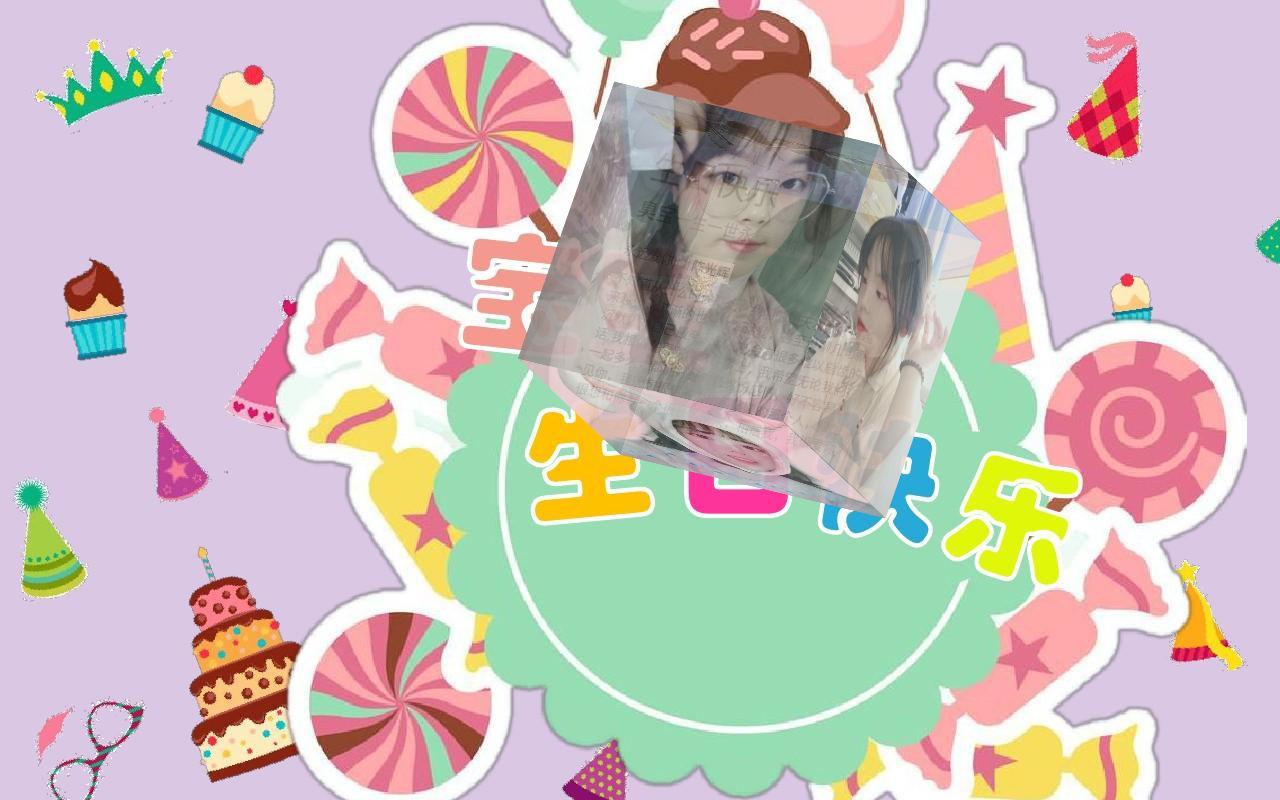
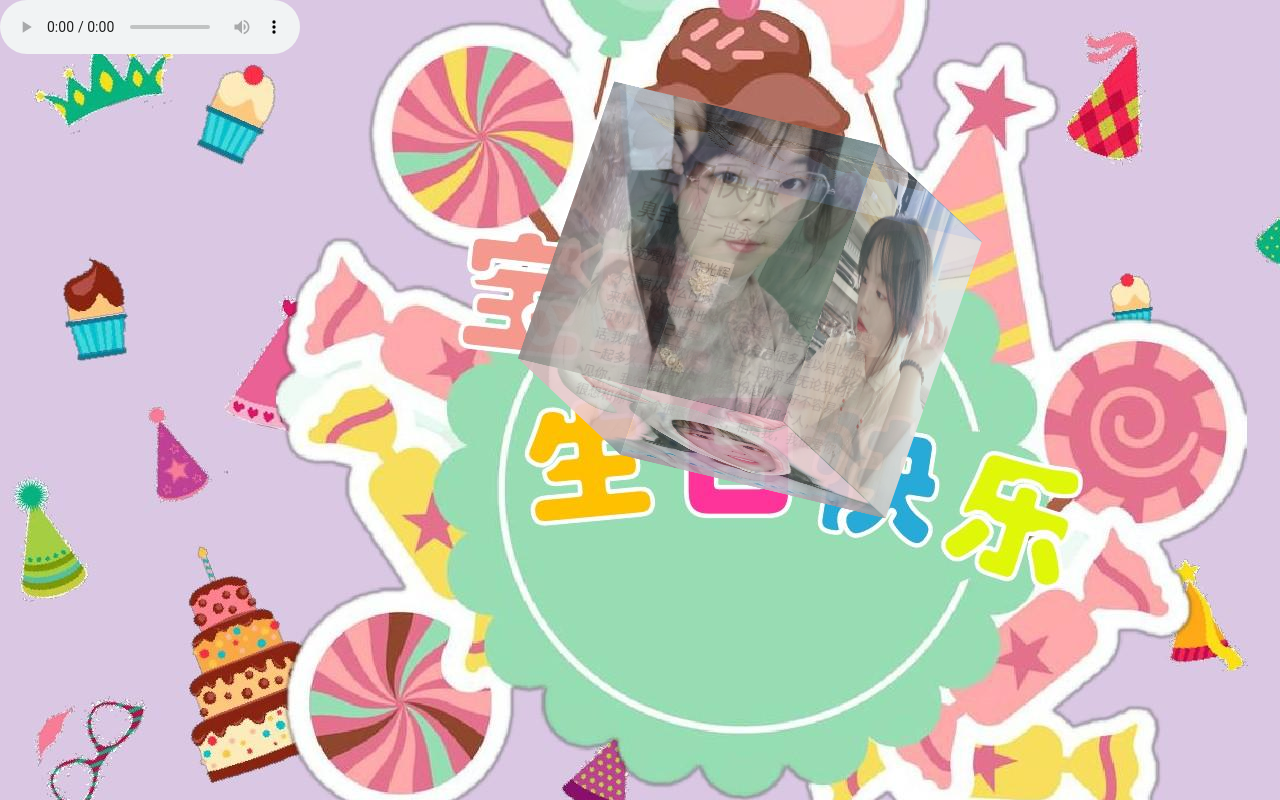
Before and after one commit to Javaxiaochen/babyhappybirthday, a plain HTML site: page index.html in a window 1280 px wide. Drawn offline with Linux system fonts and the light colour scheme.

Commit message:
Update index.html

```diff
--- a/index.html
+++ b/index.html
@@ -106,7 +106,7 @@
 			transform: translateX(300px) rotateY(-90deg);
 		}
 
-		.container.box:hover .shang {
+		box:hover .shang {
 			width: 350px;
 			height: 350px;
 			transform: translateY(300px) rotateX(-90deg);
@@ -142,15 +142,15 @@
 
 
 
-					<div class="container">
+
 						<div class="mus">
-							<audio src="img/1.mp3" controls="controls" autoplay="autoplay" loop="loop" hidden="hidden">
+							<audio src="img/1.mp3" controls="controls" autoplay="autoplay" loop="loop">
 								当前浏览器不支持audio
 							</audio>
 						</div>
 
 
-					</div>
+
 
 						<div class="box">
 							<div class="qian"><img src="img/1.png" ></div>
```
